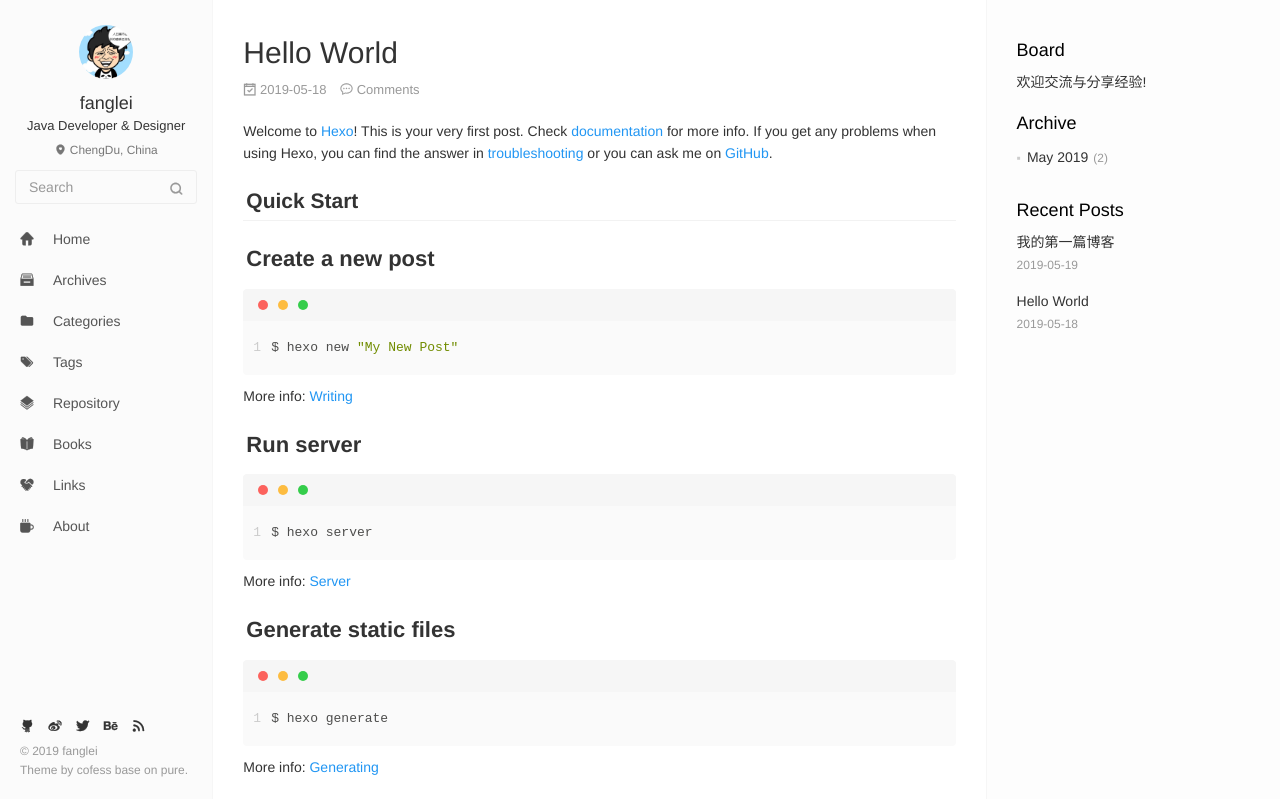
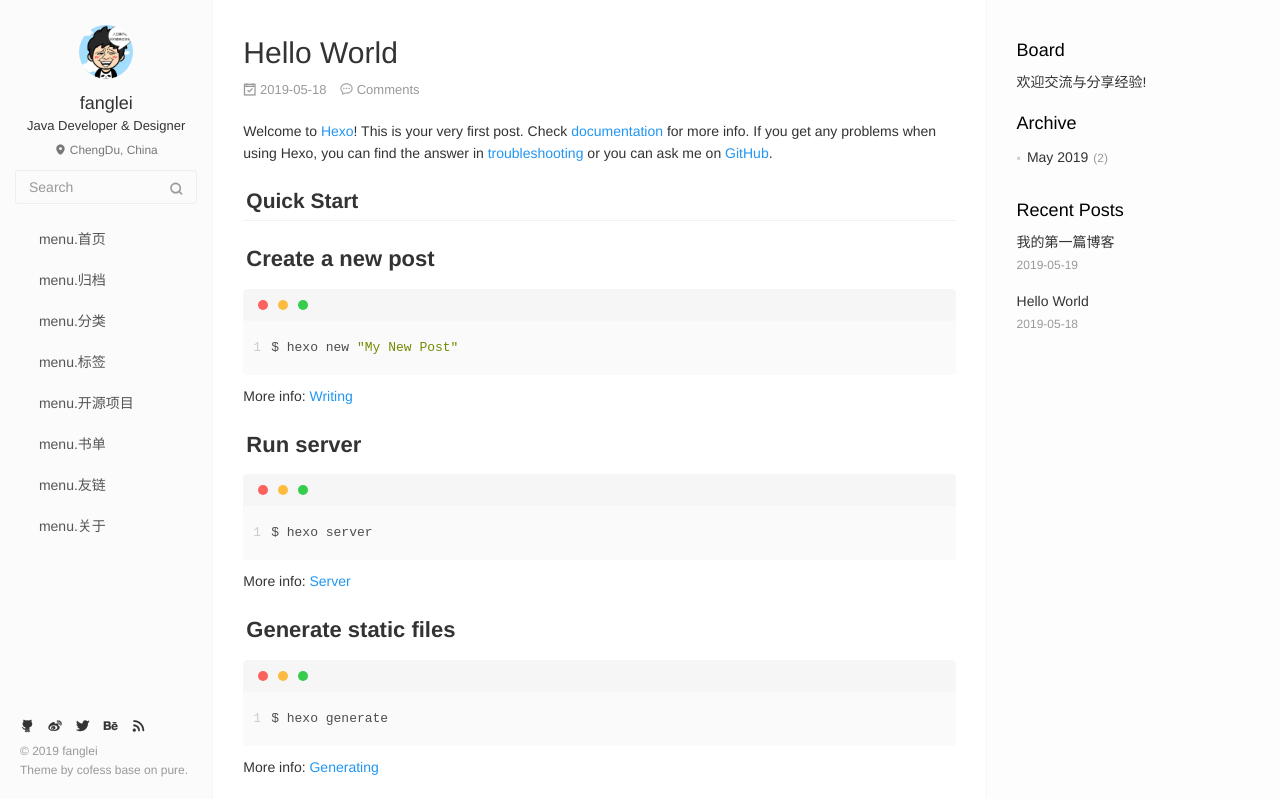
Before and after one commit to raysonfang/raysonblog, a plain HTML site: page 2019/05/18/hello-world/index.html in a window 1280 px wide. Shown: the top 799 px of the page. Drawn offline with nearby package versions, Linux system fonts and the light colour scheme; files that its build step writes are made by us from their sources; no server answers; a script that the page names is missing; files whose address does not match are found by name.

Commit message:
Site updated: 2019-05-25 22:23:32

```diff
--- a/2019/05/18/hello-world/index.html
+++ b/2019/05/18/hello-world/index.html
@@ -96,82 +96,82 @@
       <ul class="nav navbar-nav main-nav ">
 
 
-        <li class="menu-item menu-item-home">
+        <li class="menu-item menu-item-首页">
           <a href="/raysonblog.github.io/.">
 
-            <i class="icon icon-home-fill"></i>
+            <i class="icon "></i>
 
-            <span class="menu-title">Home</span>
+            <span class="menu-title">menu.首页</span>
           </a>
         </li>
 
 
-        <li class="menu-item menu-item-archives">
+        <li class="menu-item menu-item-归档">
           <a href="/raysonblog.github.io/archives">
 
-            <i class="icon icon-archives-fill"></i>
+            <i class="icon "></i>
 
-            <span class="menu-title">Archives</span>
+            <span class="menu-title">menu.归档</span>
           </a>
         </li>
 
 
-        <li class="menu-item menu-item-categories">
+        <li class="menu-item menu-item-分类">
           <a href="/raysonblog.github.io/categories">
 
-            <i class="icon icon-folder"></i>
+            <i class="icon "></i>
 
-            <span class="menu-title">Categories</span>
+            <span class="menu-title">menu.分类</span>
           </a>
         </li>
 
 
-        <li class="menu-item menu-item-tags">
+        <li class="menu-item menu-item-标签">
           <a href="/raysonblog.github.io/tags">
 
-            <i class="icon icon-tags"></i>
+            <i class="icon "></i>
 
-            <span class="menu-title">Tags</span>
+            <span class="menu-title">menu.标签</span>
           </a>
         </li>
 
 
-        <li class="menu-item menu-item-repository">
+        <li class="menu-item menu-item-开源项目">
           <a href="/raysonblog.github.io/repository">
 
-            <i class="icon icon-project"></i>
+            <i class="icon "></i>
 
-            <span class="menu-title">Repository</span>
+            <span class="menu-title">menu.开源项目</span>
           </a>
         </li>
 
 
-        <li class="menu-item menu-item-books">
+        <li class="menu-item menu-item-书单">
           <a href="/raysonblog.github.io/books">
 
-            <i class="icon icon-book-fill"></i>
+            <i class="icon "></i>
 
-            <span class="menu-title">Books</span>
+            <span class="menu-title">menu.书单</span>
           </a>
         </li>
 
 
-        <li class="menu-item menu-item-links">
+        <li class="menu-item menu-item-友链">
           <a href="/raysonblog.github.io/links">
 
-            <i class="icon icon-friendship"></i>
+            <i class="icon "></i>
 
-            <span class="menu-title">Links</span>
+            <span class="menu-title">menu.友链</span>
           </a>
         </li>
 
 
-        <li class="menu-item menu-item-about">
+        <li class="menu-item menu-item-关于">
           <a href="/raysonblog.github.io/about">
 
-            <i class="icon icon-cup-fill"></i>
+            <i class="icon "></i>
 
-            <span class="menu-title">About</span>
+            <span class="menu-title">menu.关于</span>
           </a>
         </li>
 
```
Also changed, not shown: 2019/05/19/我的第一篇博客/index.html (+24 -24 lines), about/index.html (+24 -24 lines), archives/2019/05/index.html (+24 -24 lines), archives/2019/index.html (+24 -24 lines), archives/index.html (+24 -24 lines), debug/index.html (+24 -24 lines), function/index.html (+24 -24 lines), index.html (+24 -24 lines), interview/index.html (+24 -24 lines), project/index.html (+24 -24 lines), sources/index.html (+24 -24 lines), struct/index.html (+24 -24 lines), tags/index.html (+24 -24 lines), tools/index.html (+24 -24 lines).
